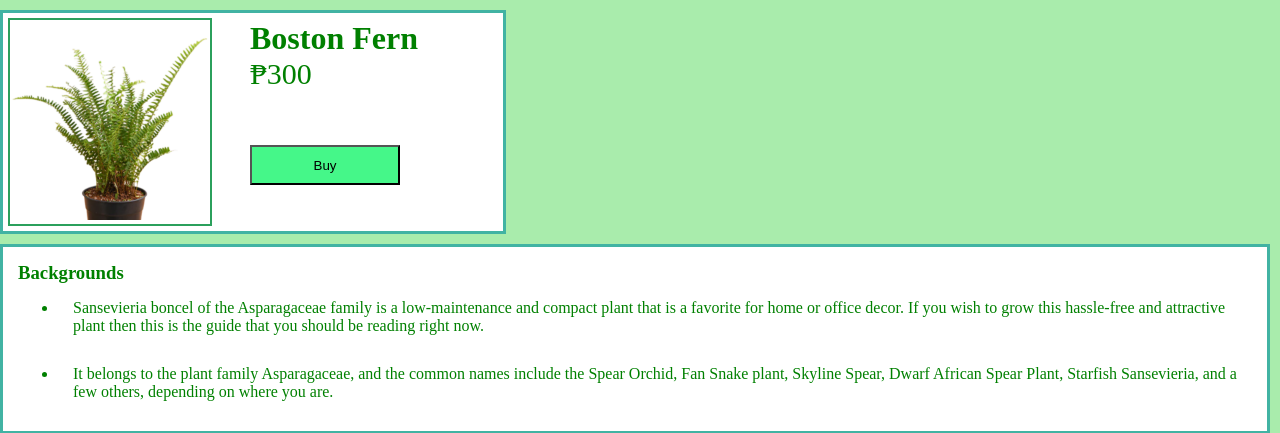
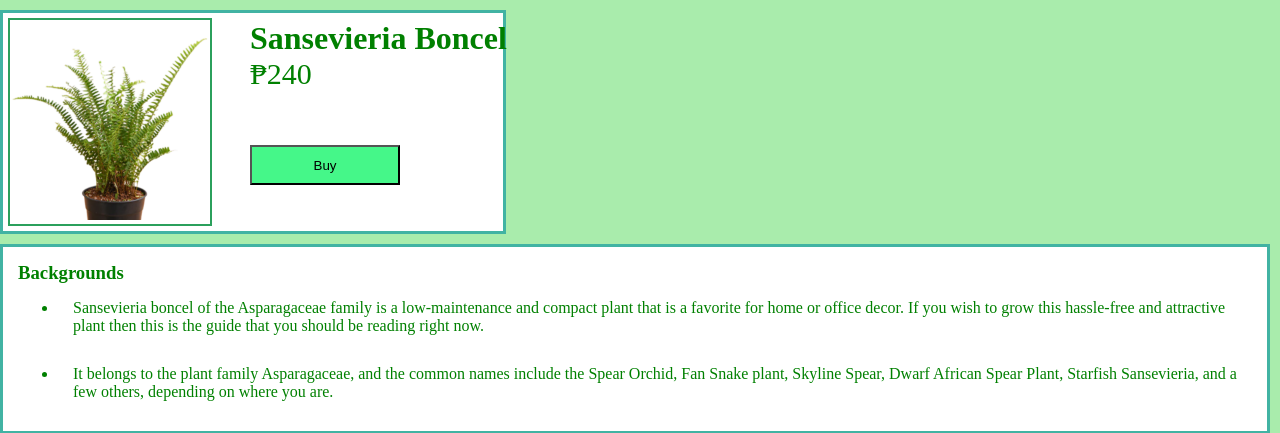
Before and after one commit to xXxJhonXxX/final, a Flask app: page /boncel in a window 1280 px wide. Shown: the part 80-513 px from the top of the page. Run offline with Flask 3, Linux system fonts and the light colour scheme.

Commit message:
Update bonsel.html

```diff
--- a/templates/bonsel.html
+++ b/templates/bonsel.html
@@ -23,8 +23,8 @@
             <a href="{{url_for('static', filename='img/baston-fern.png')}}"><img src="{{url_for('static', filename='img/baston-fern.png')}}" alt="Boston Fern"> </a>
         </div>
         <div class="details-pos">
-        <h1 class="name">Boston Fern</h1>
-        <p class="price">₱300</p>
+        <h1 class="name">Sansevieria Boncel</h1>
+        <p class="price">₱240</p>
         <button type="button" id="buyModal">Buy</button>
         </div>
     </div>
```
